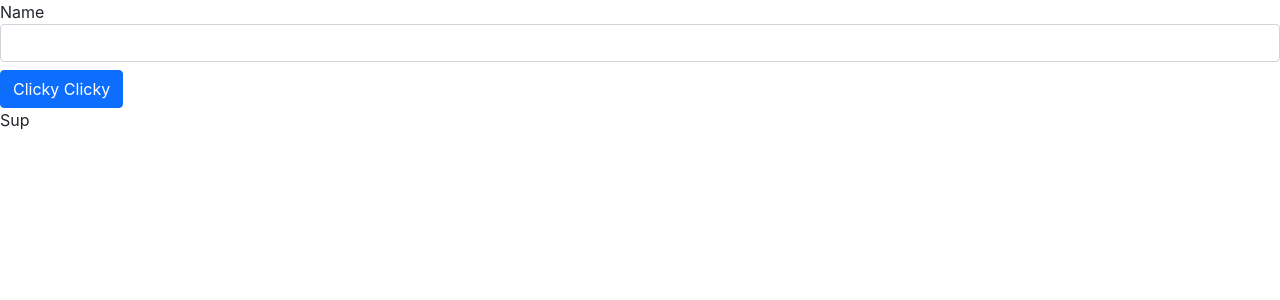
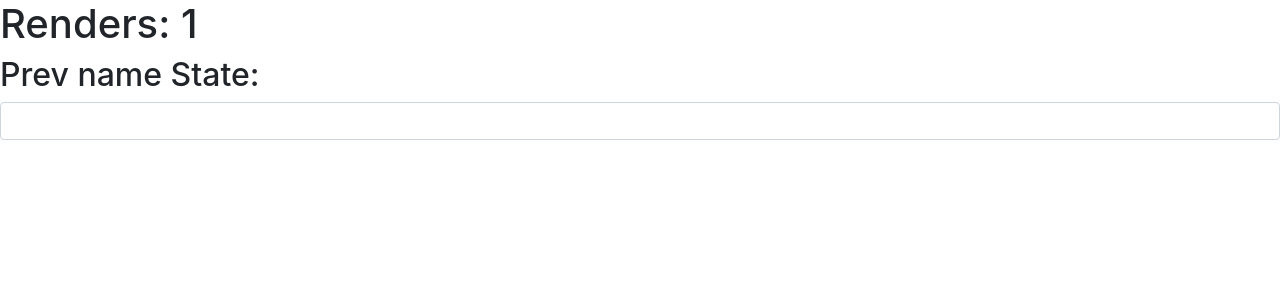
Before and after one commit to dimlutine/react-sandbox, a React (Create React App) app in the folder react-sandbox/: page / in a window 1280 px wide. Shown: the top 300 px of the page. Built offline with nearby package versions, Linux system fonts and the light colour scheme.

Commit message:
useRef Example 2 Get previous state

```diff
--- a/react-sandbox/src/App.js
+++ b/react-sandbox/src/App.js
@@ -1,9 +1,9 @@
-import UseRefExample1 from './components/UseRefExample1';
+import UseRefExample2 from './components/UseRefExample2';
 
 function App() {
   return (
     <div className='App'>
-      <UseRefExample1 />
+      <UseRefExample2 />
     </div>
   );
 }
--- /dev/null
+++ b/react-sandbox/src/components/UseRefExample2.jsx
@@ -0,0 +1,20 @@
+import { useState, useEffect, useRef } from 'react'
+
+function UseRefExample2() {
+    const [name, setName] = useState('')
+    const renders = useRef(1)
+    const prevName = useRef('')
+
+    useEffect(() => {
+        renders.current = renders.current + 1
+        prevName.current = name
+    }, [name])
+
+  return (
+    <div><h1>Renders: {renders.current}</h1>
+    <h2>Prev name State: {prevName.current}</h2>
+    <input type="text" value={name} onChange={(e)=> setName(e.target.value) } className="form-control mb-3" />
+    </div>
+  )
+}
+export default UseRefExample2
```
